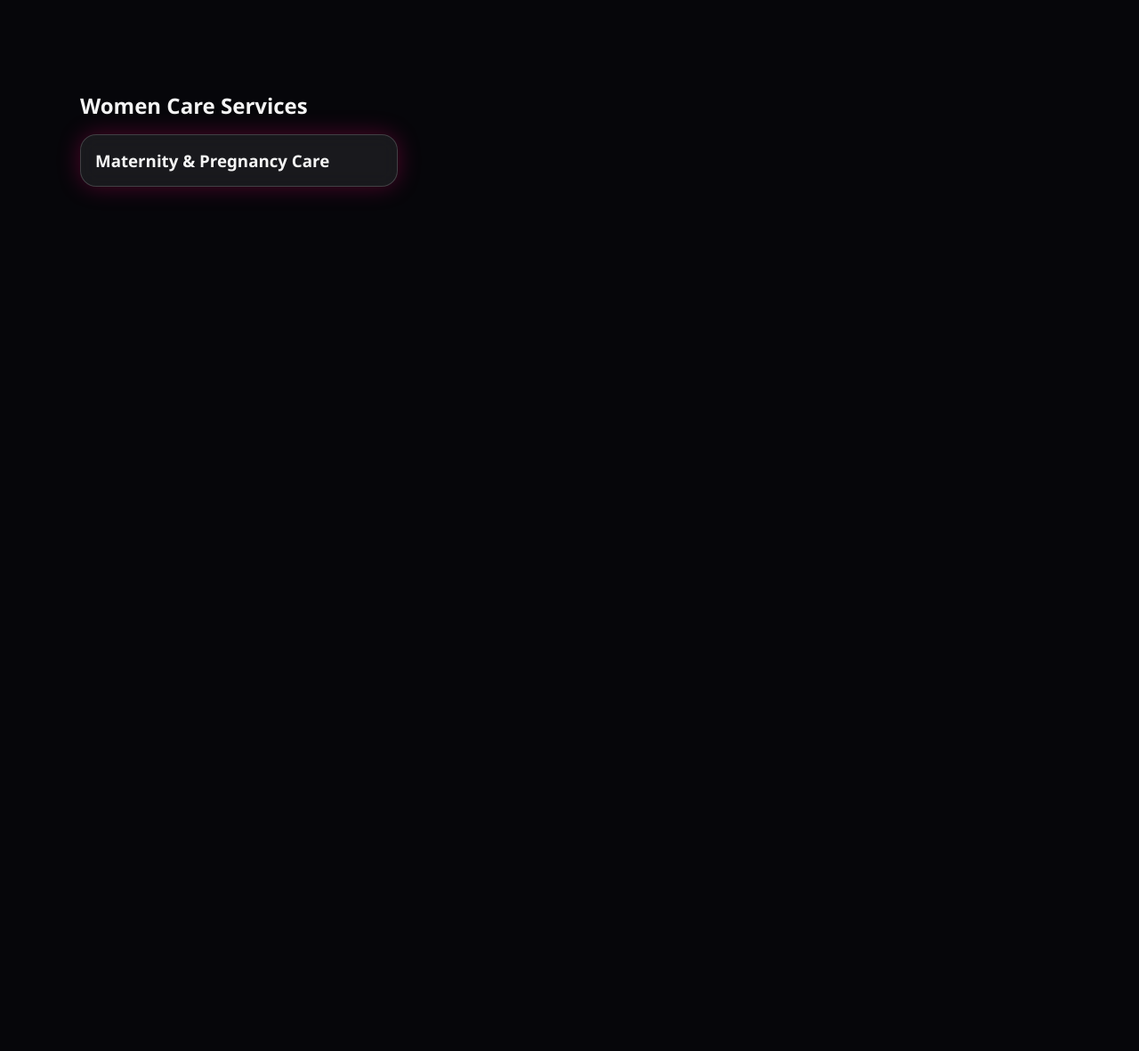
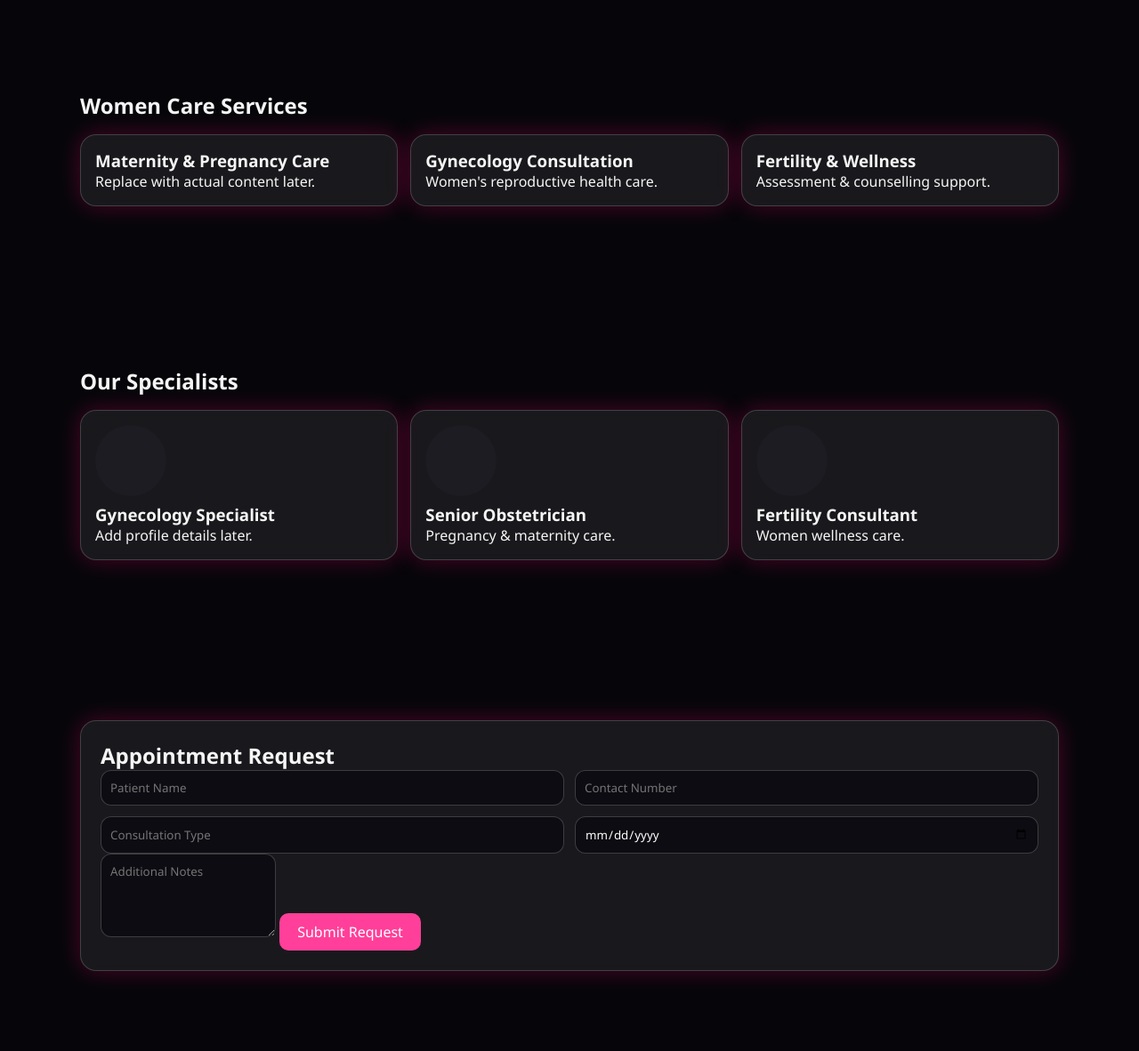
Before and after one commit to jdeesh676-png/bhhospital, a plain HTML site: page index.html in a window 1280 px wide. Shown: the part 1069-2251 px from the top of the page at 89% size. Before the commit the page ends 1369 px from the top, so only its background shows below. Drawn offline with Linux system fonts and the light colour scheme.

Commit message:
Update index.html

```diff
--- a/index.html
+++ b/index.html
@@ -251,4 +251,117 @@ input, textarea{
     <div class="grid">
 
       <div class="glass card">
-        <h3>Maternity & Pregnancy Care
+        <h3>Maternity & Pregnancy Care</h3>
+        <p>Replace with actual content later.</p>
+      </div>
+
+      <div class="glass card">
+        <h3>Gynecology Consultation</h3>
+        <p>Women's reproductive health care.</p>
+      </div>
+
+      <div class="glass card">
+        <h3>Fertility & Wellness</h3>
+        <p>Assessment & counselling support.</p>
+      </div>
+
+    </div>
+  </div>
+</section>
+
+
+<!-- DOCTORS -->
+<section id="doctors">
+  <div class="container">
+    <h2>Our Specialists</h2>
+
+    <div class="grid">
+
+      <div class="glass card">
+        <div class="avatar"></div>
+        <h3>Gynecology Specialist</h3>
+        <p>Add profile details later.</p>
+      </div>
+
+      <div class="glass card">
+        <div class="avatar"></div>
+        <h3>Senior Obstetrician</h3>
+        <p>Pregnancy & maternity care.</p>
+      </div>
+
+      <div class="glass card">
+        <div class="avatar"></div>
+        <h3>Fertility Consultant</h3>
+        <p>Women wellness care.</p>
+      </div>
+
+    </div>
+  </div>
+</section>
+
+
+<!-- APPOINTMENT -->
+<section id="appointment">
+  <div class="container glass">
+    <h2>Appointment Request</h2>
+
+    <div class="form-grid">
+      <input type="text" placeholder="Patient Name">
+      <input type="text" placeholder="Contact Number">
+      <input type="text" placeholder="Consultation Type">
+      <input type="date">
+    </div>
+
+    <textarea rows="4" placeholder="Additional Notes"></textarea>
+
+    <a class="btn">Submit Request</a>
+  </div>
+</section>
+
+
+<!-- CHATBOT -->
+<div class="chat-window" id="chatWindow">
+  <div class="glass chat-box">
+
+    <div class="chat-messages" id="messages"></div>
+
+    <div class="chat-input">
+      <input id="chatInput" placeholder="Type your message">
+      <button onclick="sendMessage()">Send</button>
+    </div>
+
+  </div>
+</div>
+
+<button class="chatbot-btn" onclick="toggleChat()">💬</button>
+
+
+<script>
+
+function toggleChat(){
+  let box = document.getElementById("chatWindow");
+  box.style.display = (box.style.display === "block") ? "none" : "block";
+}
+
+function sendMessage(){
+  let input = document.getElementById("chatInput");
+  let messages = document.getElementById("messages");
+
+  if(!input.value.trim()) return;
+
+  let msg = document.createElement("p");
+  msg.innerHTML = "🧑‍⚕️ You: " + input.value;
+  messages.appendChild(msg);
+
+  let bot = document.createElement("p");
+  bot.innerHTML = "🤖 Bot: Thank you — hospital team will contact you.";
+  messages.appendChild(bot);
+
+  input.value = "";
+  messages.scrollTop = messages.scrollHeight;
+}
+
+</script>
+
+</body>
+</html>
```
